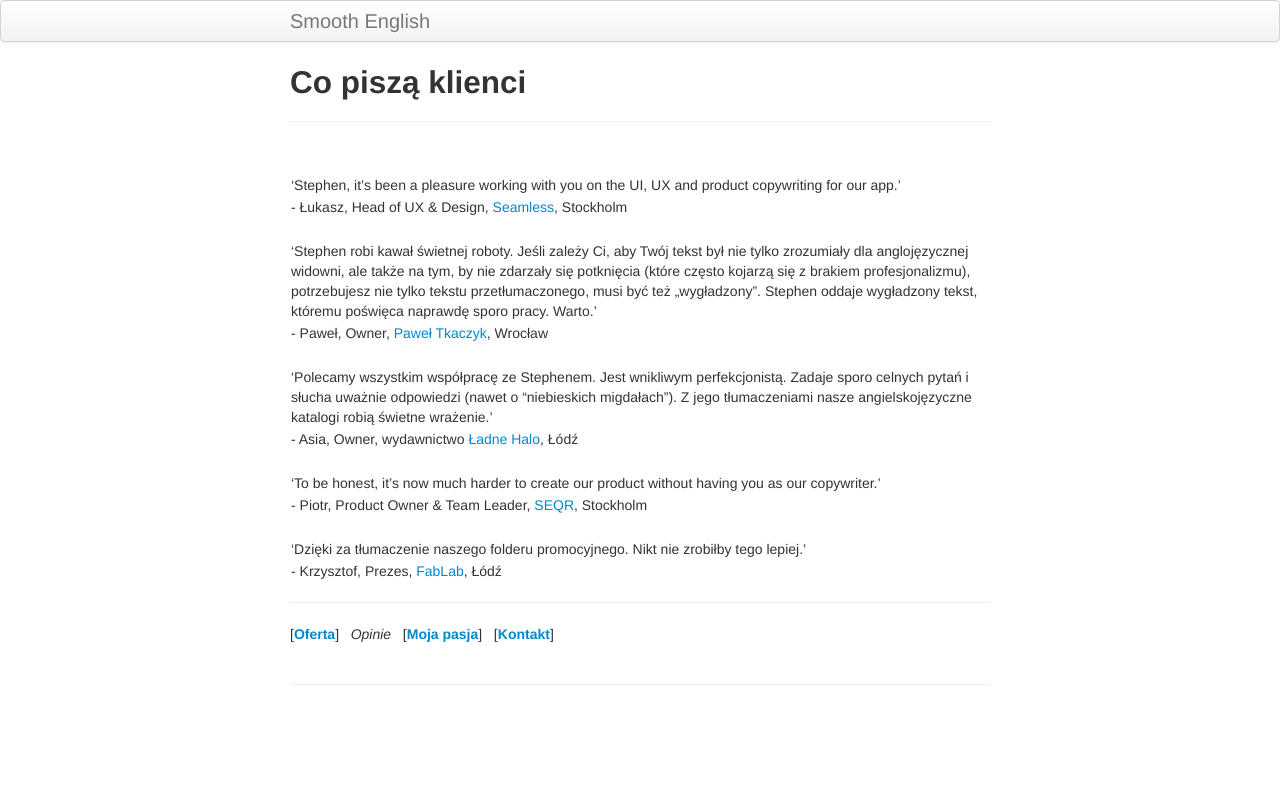
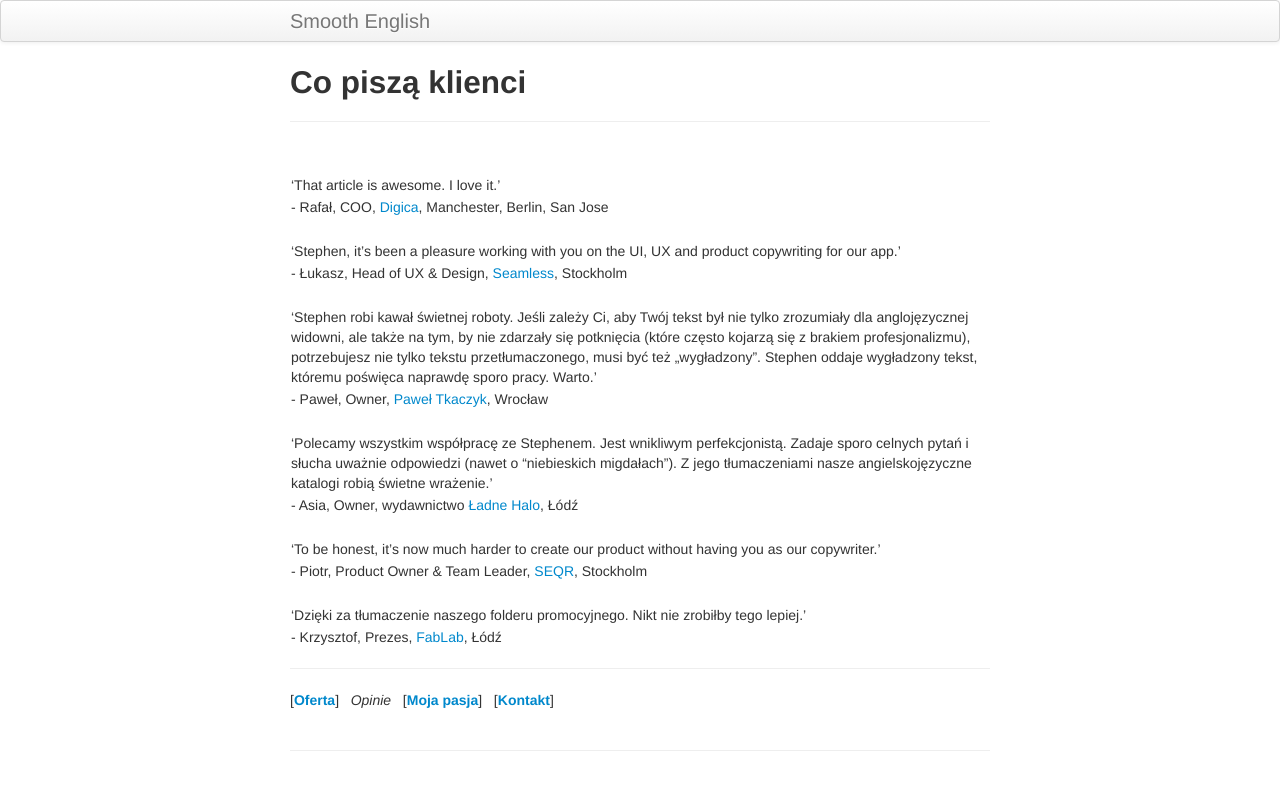
Before and after one commit to StephenEastham/StephenEastham.github.io, a Jekyll site: the page built from pages/opinie.md, in a window 1280 px wide. Shown: the top 790 px of the page. Built offline with Jekyll 4.4.1, drawn with Linux system fonts in a browser that asks for light colours.

Commit message:
Update opinie.md

```diff
--- a/pages/opinie.md
+++ b/pages/opinie.md
@@ -3,6 +3,12 @@ layout: page
 title: Co piszą klienci
 description:
 ---
+
+|
+---------|
+'That article is awesome. I love it.'|
+- Rafał, COO, [Digica](https://www.digica.com/blog.html), Manchester, Berlin, San Jose|
+
 |
 ---------|
 'Stephen, it's been a pleasure working with you on the UI, UX and product copywriting for our app.'|
```
